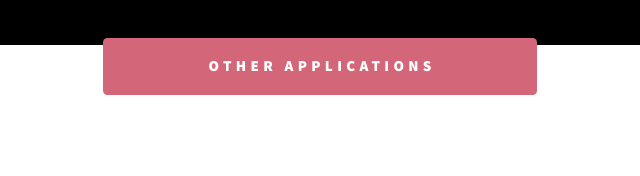
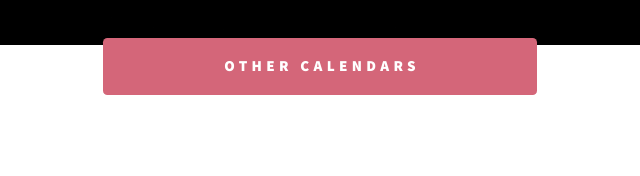
Before and after one commit to thomaspaulin/launch-cal, a plain HTML site: page website/index.html in a window 1280 px wide. Shown: the part 755-931 px from the top of the page, 320-960 px from the left. Drawn offline with Linux system fonts and the light colour scheme.

Commit message:
Tweak wording

```diff
--- a/website/index.html
+++ b/website/index.html
@@ -58,7 +58,7 @@
                         <span class="label">Add To My Calendar</span></a></li>
             </ul>
             <ul id="buttons02" class="style2 buttons">
-                <li><a href="https://www.surveymonkey.com/r/C2FNMS3" class="button n01">Other applications</a>
+                <li><a href="https://www.surveymonkey.com/r/C2FNMS3" class="button n01">Other calendars</a>
                 </li>
             </ul>
             <div id="columns05" class="container default">
```
